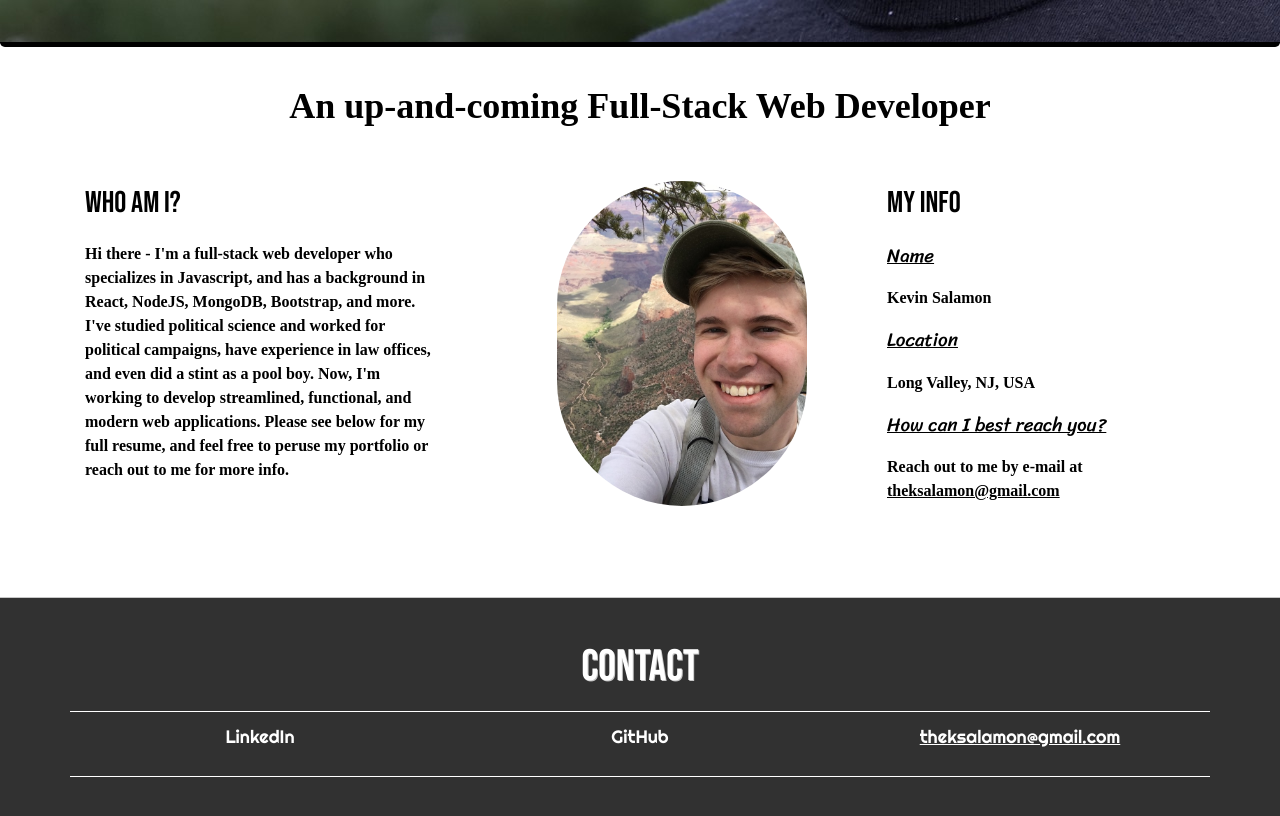
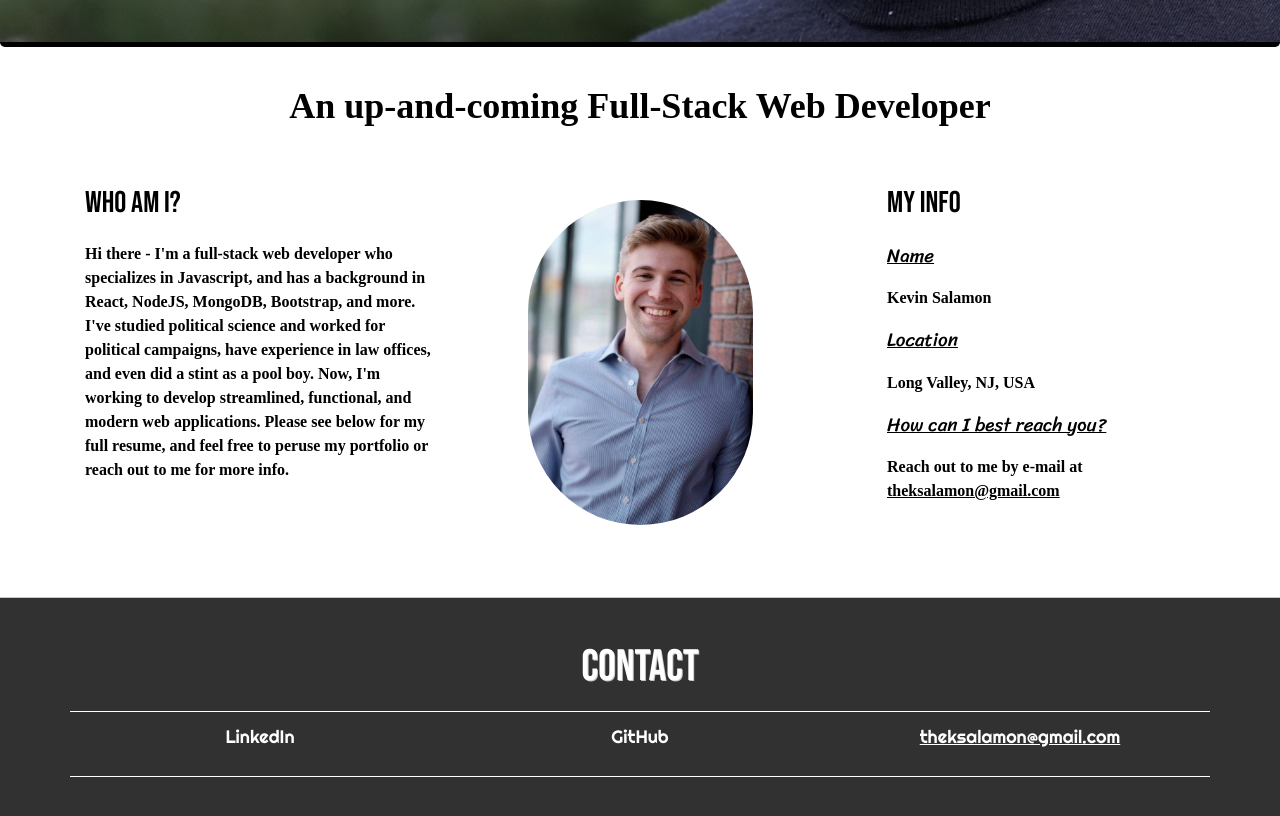
Before and after one commit to kevin-salamon/React-Portfolio, a React (Create React App) app: page / in a window 1280 px wide. Shown: the part 940-1756 px from the top of the page. Built offline with nearby package versions, Linux system fonts and the light colour scheme; a web font is replaced by a local one.

Commit message:
updated images

```diff
--- a/src/App.js
+++ b/src/App.js
@@ -25,8 +25,8 @@ function App() {
             streamlined, functional, and modern web applications. Please see below for my full resume, and feel free to peruse my portfolio or reach out to me for more info.
           </p>
         </div>
-        <div className="col-sm-4 text-right">
-          <img src={require("./assets/images/profile.jpg")} className="align-self-center mt-5 mb-1 mr-2 ml-2 rounded-pill image-large hide-small" alt={"profile"} />
+        <div className="col-sm-4 text-right" style={{display: "flex", justifyContent: "center"}}>
+          <img src={require("./assets/images/profile2.jpg")} className="align-self-center mt-5 mb-1 mr-2 ml-2 rounded-pill image-large hide-small" alt={"profile"} />
         </div>
         <div className="col-sm-4 center-small" style={{paddingLeft:"5%", marginBottom:"30px"}}>
           <p className="mt-5 sub-intro-index">MY INFO</p>
--- a/src/style.css
+++ b/src/style.css
@@ -163,7 +163,7 @@ a:active {
 
 .image-large {
     height: 325px;
-    width: 250px;
+    width: 225px;
 }
 
 .image-small {
```
Also changed, not shown: src/assets/images/profile2.jpg (added).
